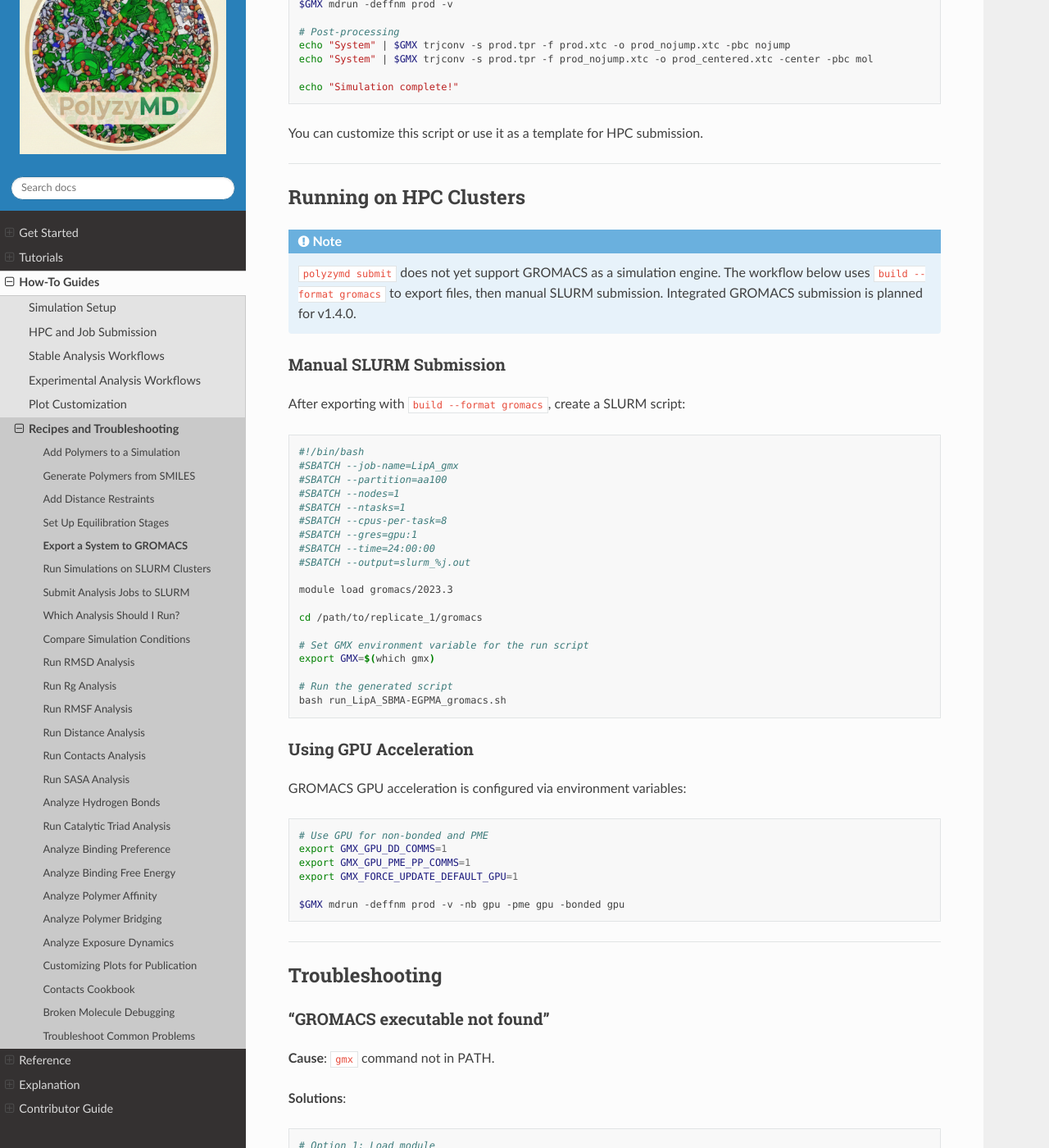
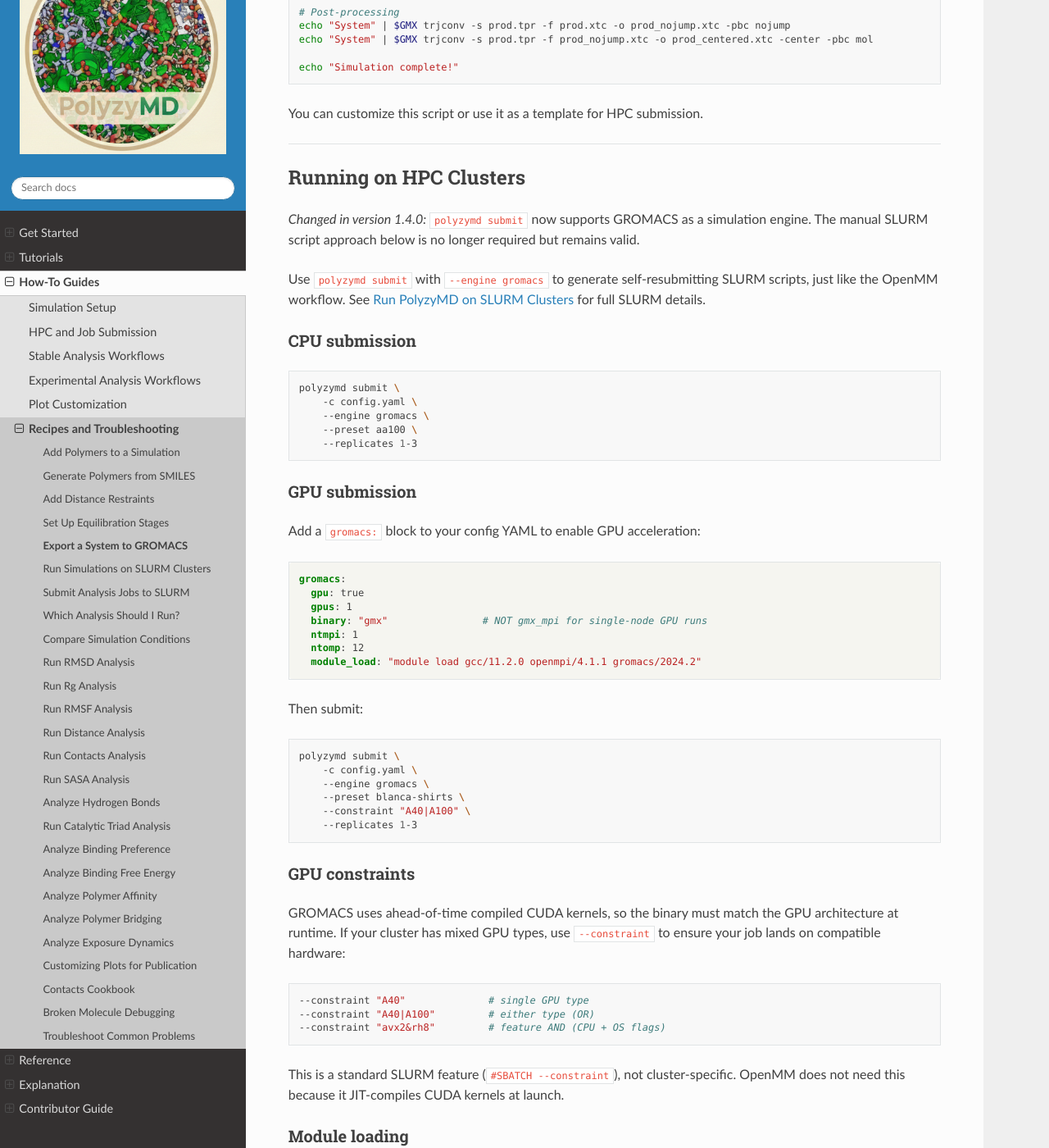
Before and after one commit to joelaforet/polyzymd, a Sphinx documentation site: the page built from docs/source/how_to/gromacs_export.md, in a window 1280 px wide and 1400 px high, scrolled down 6486 px. Shown: the whole window at 82% size. Built offline with Sphinx 7.4.7 and the Read the Docs theme 3.1.0, drawn with Linux system fonts in a browser that asks for light colours; pages that are not in the unit, such as notebooks, are missing from menus; some of the changed text lies outside the part shown.

Commit message:
docs: add GROMACS submit examples, GPU constraints, and preemption docs
Update gromacs_export.md:
- Replace false 'submit not supported' note with real polyzymd submit examples
- Add CPU and GPU submission examples with config YAML block
- Document --constraint for GPU hardware compatibility
- Document module_load for prerequisite HPC modules

Update hpc_slurm.md:
- Add GROMACS engine section (CPU + GPU submission)
- Document --constraint, preemption resilience, and module_load
- Expand CU Boulder Blanca section with GPU types and recommendations
- Update script behavior section with GROMACS lifecycle

````diff
--- a/docs/source/how_to/gromacs_export.md
+++ b/docs/source/how_to/gromacs_export.md
@@ -35,7 +35,7 @@ Alternatively, prefix each command with `pixi run -e build`.
 | **HPC availability** | Less common | Very common |
 | **Analysis tools** | MDTraj, MDAnalysis | Built-in + MDAnalysis |
 | **Restart/checkpoint** | Native in PolyzyMD | Standard .cpt files |
-| **Job management** | Self-resubmitting jobs | Manual or script-based |
+| **Job management** | Self-resubmitting jobs | Self-resubmitting jobs |
 | **Learning curve** | Simpler | More complex |
 
 **Use GROMACS when:**
@@ -343,50 +342,79 @@ You can customize this script or use it as a template for HPC submission.
 
 ## Running on HPC Clusters
 
-```{note}
-`polyzymd submit` does not yet support GROMACS as a simulation engine.
-The workflow below uses `build --format gromacs` to export files, then
-manual SLURM submission. Integrated GROMACS submission is planned for v1.4.0.
+:::{versionchanged} 1.4.0
+`polyzymd submit` now supports GROMACS as a simulation engine. The manual
+SLURM script approach below is no longer required but remains valid.
+:::
+
+Use `polyzymd submit` with `--engine gromacs` to generate self-resubmitting
+SLURM scripts, just like the OpenMM workflow. See {doc}`hpc_slurm` for full
+SLURM details.
+
+### CPU submission
+
+```bash
+polyzymd submit \
+    -c config.yaml \
+    --engine gromacs \
+    --preset aa100 \
+    --replicates 1-3
 ```
 
-### Manual SLURM Submission
+### GPU submission
 
-After exporting with `build --format gromacs`, create a SLURM script:
+Add a `gromacs:` block to your config YAML to enable GPU acceleration:
+
+```yaml
+gromacs:
+  gpu: true
+  gpus: 1
+  binary: "gmx"                # NOT gmx_mpi for single-node GPU runs
+  ntmpi: 1
+  ntomp: 12
+  module_load: "module load gcc/11.2.0 openmpi/4.1.1 gromacs/2024.2"
+```
+
+Then submit:
 
 ```bash
-#!/bin/bash
-#SBATCH --job-name=LipA_gmx
-#SBATCH --partition=aa100
-#SBATCH --nodes=1
-#SBATCH --ntasks=1
-#SBATCH --cpus-per-task=8
-#SBATCH --gres=gpu:1
-#SBATCH --time=24:00:00
-#SBATCH --output=slurm_%j.out
-
-module load gromacs/2023.3
-
-cd /path/to/replicate_1/gromacs
-
-# Set GMX environment variable for the run script
-export GMX=$(which gmx)
-
-# Run the generated script
-bash run_LipA_SBMA-EGPMA_gromacs.sh
+polyzymd submit \
+    -c config.yaml \
+    --engine gromacs \
+    --preset blanca-shirts \
+    --constraint "A40|A100" \
+    --replicates 1-3
 ```
 
-### Using GPU Acceleration
+### GPU constraints
 
-GROMACS GPU acceleration is configured via environment variables:
+GROMACS uses ahead-of-time compiled CUDA kernels, so the binary must match the
+GPU architecture at runtime. If your cluster has mixed GPU types, use
+`--constraint` to ensure your job lands on compatible hardware:
 
 ```bash
-# Use GPU for non-bonded and PME
-export GMX_GPU_DD_COMMS=1
-export GMX_GPU_PME_PP_COMMS=1
-export GMX_FORCE_UPDATE_DEFAULT_GPU=1
+--constraint "A40"              # single GPU type
+--constraint "A40|A100"         # either type (OR)
+--constraint "avx2&rh8"         # feature AND (CPU + OS flags)
+```
 
-$GMX mdrun -deffnm prod -v -nb gpu -pme gpu -bonded gpu
+This is a standard SLURM feature (`#SBATCH --constraint`), not
+cluster-specific. OpenMM does not need this because it JIT-compiles CUDA
+kernels at launch.
+
+### Module loading
+
+GROMACS on HPC clusters typically requires loading prerequisite modules before
+the GROMACS module itself. The `gromacs.module_load` config field is inserted
+verbatim into the generated SLURM script:
+
+```yaml
+gromacs:
+  module_load: "module load gcc/11.2.0 openmpi/4.1.1 gromacs/2024.2"
 ```
+
+List prerequisites (compiler, MPI) before the GROMACS module so dependencies
+resolve in order.
 
 ---
 
````
Also changed, not shown: other parts of docs/source/how_to/gromacs_export.md (+0 -1 lines), docs/source/how_to/hpc_slurm.md (+98 -0 lines).
